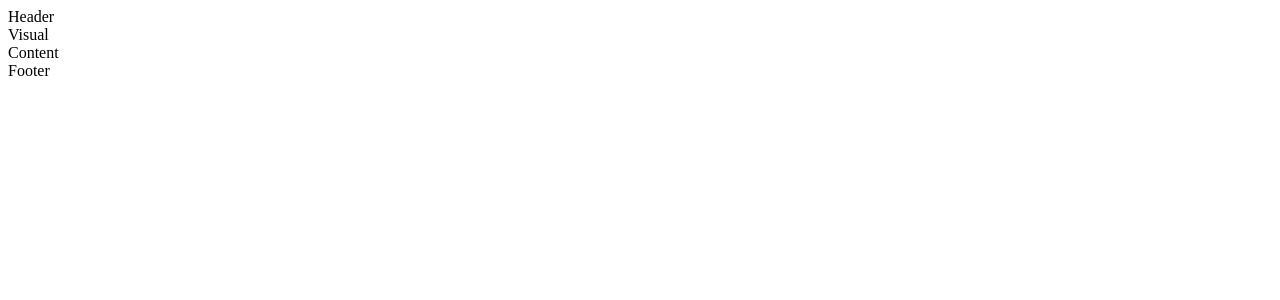
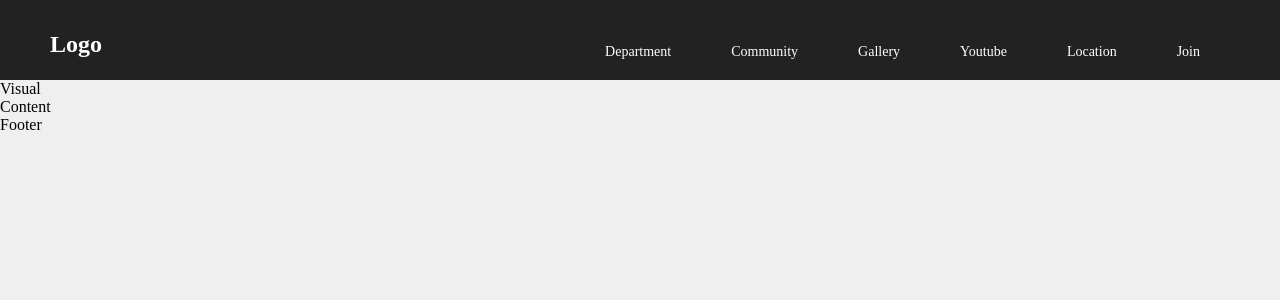
Before and after one commit to HumanJSEngine/profile, a React (Create React App) app: page / in a window 1280 px wide. Shown: the top 300 px of the page. Built offline with nearby package versions, Linux system fonts and the light colour scheme.

Commit message:
reset.css 추가 / 폰트 추가 / header.scss 추가

```diff
--- a/src/App.js
+++ b/src/App.js
@@ -1,3 +1,4 @@
+import { Route } from "react-router-dom";
 // common
 import "./App.css";
 import Header from "./components/common/Header";
@@ -11,7 +12,8 @@ import Community from "./components/sub/Community";
 import Gallery from "./components/sub/Gallery";
 import Youtube from "./components/sub/Youtube";
 import Join from "./components/sub/Join";
-import { Route } from "react-router-dom";
+import Location from "./components/sub/Location";
+
 
 function App() {
   return (
--- a/src/components/common/Header.js
+++ b/src/components/common/Header.js
@@ -1,9 +1,44 @@
-import React from 'react'
+import React from "react";
+import { Link } from "react-router-dom";
+import "../../scss/style.scss";
+/*
+ a 태그 href를 이용하면 페이지갱신
+ Link 컴포넌트를 이용하면 컴포넌트 갱신(SPA)
+ : a 태그로 자동 변환이 된다.
+ : to="URI" 라는 props가 필요하다.
+
+*/
 
 const Header = () => {
   return (
-    <div>Header</div>
-  )
-}
+    <header>
+      <div className="inner">
+        <h1>
+          <Link to="/">Logo</Link>
+        </h1>
+        <ul id="gnb">
+          <li>
+            <Link to="/department">Department</Link>
+          </li>
+          <li>
+            <Link to="/community">Community</Link>
+          </li>
+          <li>
+            <Link to="/gallery">Gallery</Link>
+          </li>
+          <li>
+            <Link to="/youtube">Youtube</Link>
+          </li>
+          <li>
+            <Link to="/location">Location</Link>
+          </li>
+          <li>
+            <Link to="/join">Join</Link>
+          </li>
+        </ul>
+      </div>
+    </header>
+  );
+};
 
-export default Header
+export default Header;
--- a/src/scss/common/_header.scss
+++ b/src/scss/common/_header.scss
@@ -0,0 +1,37 @@
+header {
+  width: 100%;
+  background-color: #222;
+  .inner {
+    width: 1180px;
+    height: 80px;
+    margin: 0 auto;
+    position: relative;
+
+    h1 {
+      position: absolute;
+      bottom: 20px;
+      left: 0;
+      a {
+        font-weight: 700;
+        color: #fff;
+        font-size: 24px;
+      }
+    }
+    #gnb{
+      position: absolute;
+      right:0;
+      bottom:0;
+      li{
+        float:left;
+        a{
+          display:block;
+          padding:20px 30px;
+          font-weight:500;
+          font-size: 14px;
+          color:#fff;
+        }
+      }
+
+    }
+  }
+}
--- a/src/scss/common/_reset.scss
+++ b/src/scss/common/_reset.scss
@@ -0,0 +1,20 @@
+* {
+  margin: 0;
+  padding: 0;
+  box-sizing: border-box;
+}
+ul,
+li {
+  list-style: none;
+}
+a {
+  color: #000;
+  text-decoration: none;
+}
+img {
+  vertical-align: middle;
+  border: 0;
+}
+body {
+  background-color: #efefef;
+}
--- a/src/scss/style.scss
+++ b/src/scss/style.scss
@@ -1,3 +1,6 @@
+@import url('https://fonts.googleapis.com/css2?family=Noto+Sans+KR:wght@100;300;400;500;700;900&display=swap');
+
+
 // common
 @import "common/header";
 @import "common/reset";
```
